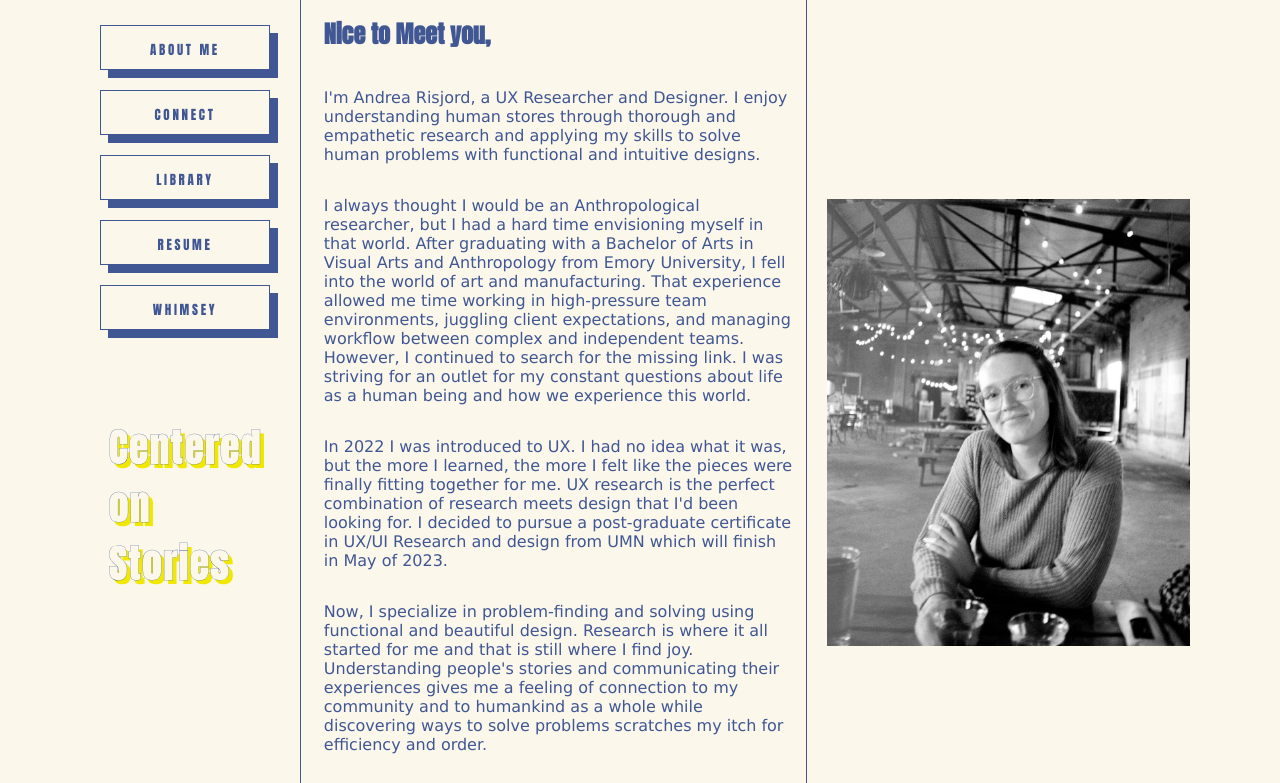
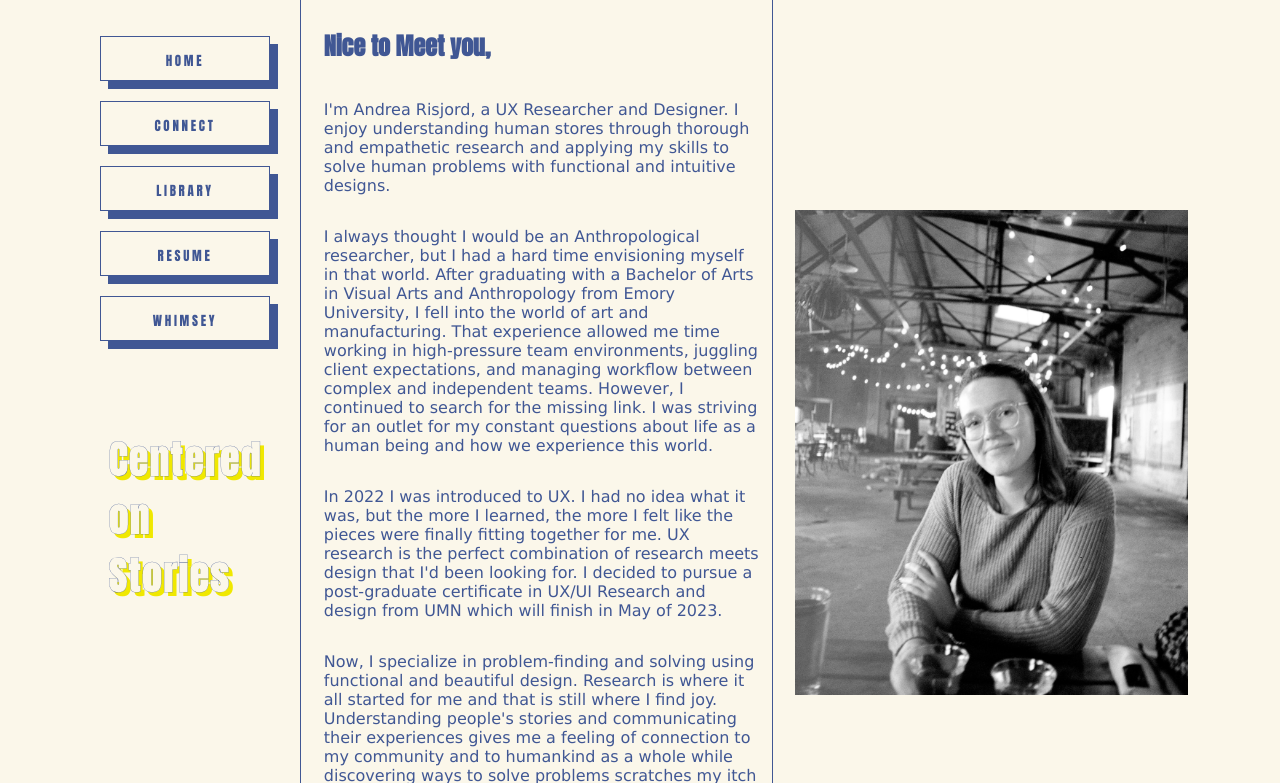
Before and after one commit to AndreaRisjord/UX_UI_HW_19, a plain HTML site: page aboutme.html in a window 1280 px wide. Shown: the part 313-1096 px from the top of the page. Drawn offline with Linux system fonts and the light colour scheme.

Commit message:
about me nav, header to hero spacing

```diff
--- a/aboutme.html
+++ b/aboutme.html
@@ -16,9 +16,8 @@
         </header>
 
         <section class="heroMain">
-
             <div class="Nav">
-                <button>About Me</button>
+                         <button>Home</button>
                         <button>Connect</button>
                          <button>Library</button>
                         <button>Resume</button>
@@ -26,6 +25,7 @@
 
                     <h6 style="font-size: 3vw;">Centered <br>on <br> Stories</h6>
                 </div>
+
 
             <div class="aboutBlurbGroupaboutme">
 
--- a/index.css
+++ b/index.css
@@ -132,6 +132,7 @@ button:hover{
 
 .heroMain{
     display: flex;
+    margin-top: 1%;
 }
 
 .Nav{
@@ -186,7 +187,7 @@ align-items: end;
 }
 
 .whatstheChat {
-    margin-top: 200px;
+    margin-top: 100px;
     display: flex;
     flex-direction: column;
     padding-left: 2%;
@@ -207,9 +208,7 @@ align-items: end;
     display: flex;
     align-items: center;
     justify-content: center;
-    width: 60%;
-    margin-top: 0;
-    margin-bottom: 0;
+    width: 70%;
 }
 
 .mySkills{
```
Lines whose indentation alone changed are shown as unchanged.
